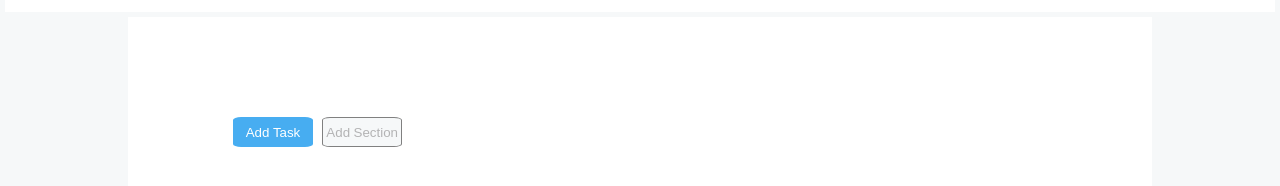
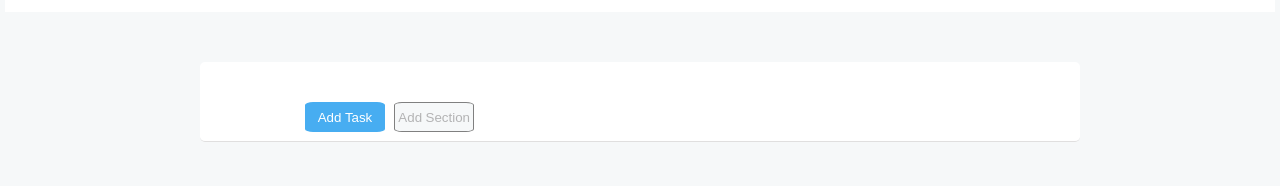
Before and after one commit to SabrinaGiancaspr/html-css-toboolist, a plain HTML site: page index.html in a window 1280 px wide. Shown: the part 78-264 px from the top of the page. Drawn offline with Linux system fonts and the light colour scheme.

Commit message:
add-css-container-button

```diff
--- a/css/style.css
+++ b/css/style.css
@@ -23,13 +23,15 @@ body{
 }
 
 .container {
-    margin: 0 auto;
-    width: 80%;
-    height: 20px;
+    margin-left: 200px;
+    margin-right:  200px;
+    margin-top: 50px;
+    padding-top: 40px;
+    padding-left: 100px;
     border-bottom: 1px solid rgb(224, 223, 223);
-    padding: 100px;
+    height: 80px;
     background-color:#FFFFFF ;
-
+    border-radius: 5px;
 }
 
 button{
@@ -37,7 +39,6 @@ button{
    height: 30px;
    border-radius: 10%;
    margin-left: 5px;
-
 }
 
 .blue-button{
```
